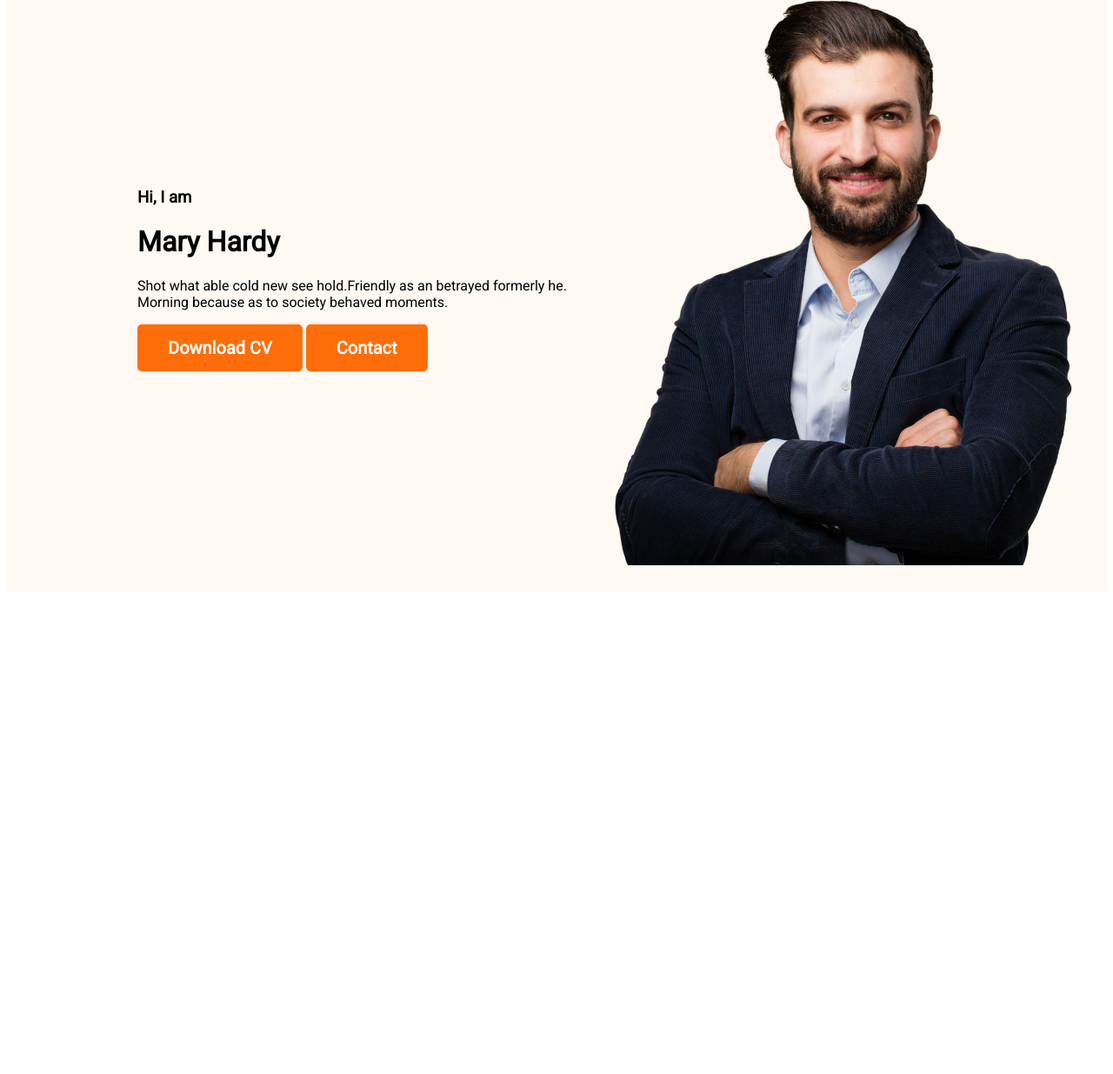
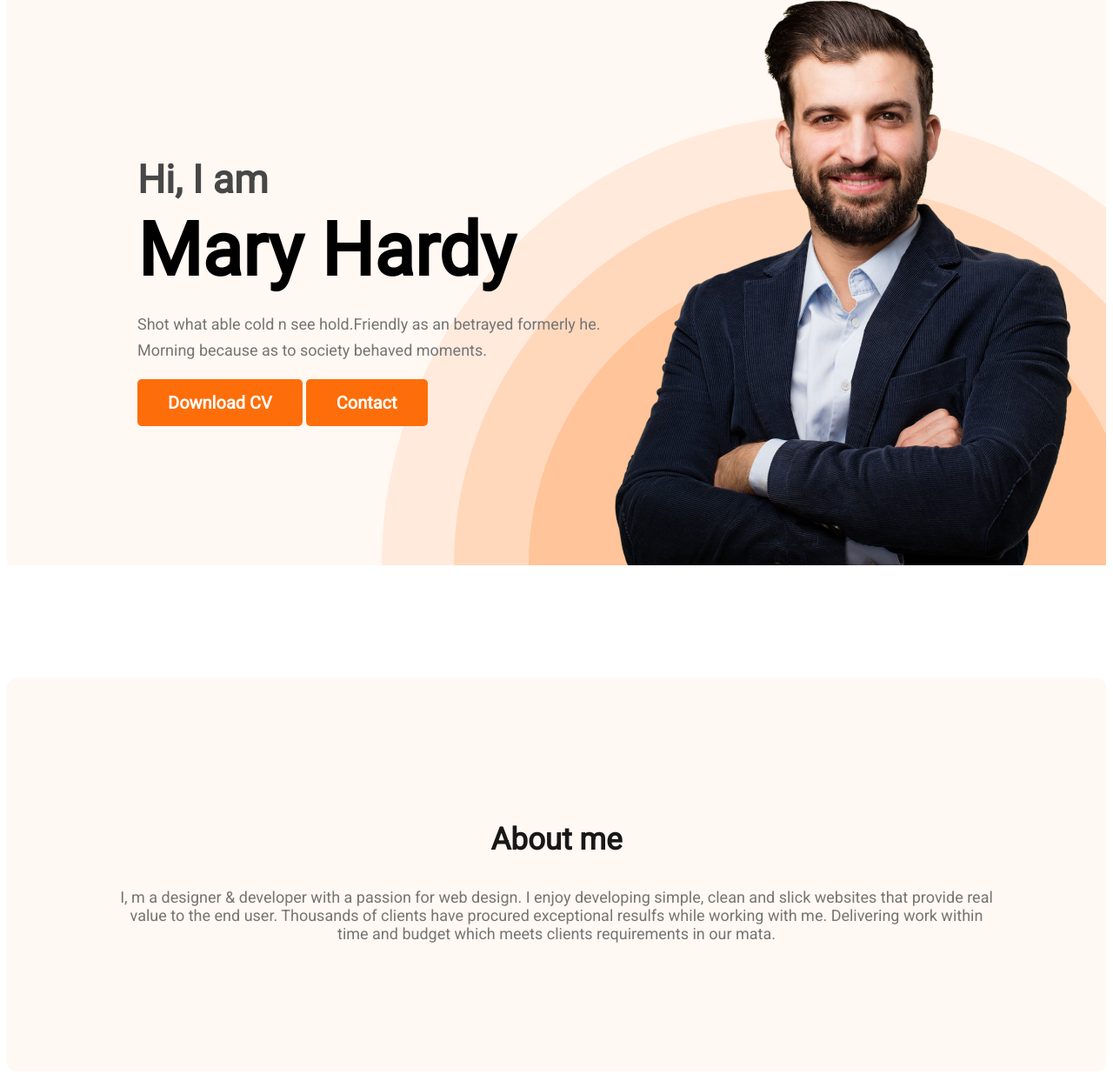
Before and after one commit to JannaturNur08/webdeveloper-portfolio, a plain HTML site: page index.html in a window 1280 px wide. Shown: the part 235-1470 px from the top of the page at 87% size. Before the commit the page ends 923 px from the top, so only its background shows below. Drawn offline with nearby package versions, Linux system fonts and the light colour scheme.

Commit message:
adout section created

```diff
--- a/Styles/portfolio.css
+++ b/Styles/portfolio.css
@@ -16,6 +16,20 @@
     font-size: 20px;
     font-weight: 700;
     padding: 15px 35px;
+}
+
+.section-title {
+    color: #181818;
+    text-align: center;
+    font-size: 35px;
+    font-weight: 700;
+}
+
+.section-description {
+    color:  #757575;
+    text-align: center;
+    font-size: 18px;
+
 }
 
 /* nav related styles */
@@ -54,14 +68,53 @@ nav a {
 /* header related styles */
 .header {
     background: #FFF8F3;
+    background-image: url('../images/header_bg.png');
+    background-repeat: no-repeat;
+    background-position: bottom right;
 }
 
 .banner {
-    padding: 50px 30px 30px 150px;
+    padding: 50px 30px 0px 150px;
     display: flex;
     align-items: center;
+    justify-content: space-between;
+}
+
+.banner-content {
+    width: 500px;
 }
 
 .banner .profile-pic {
     width: 584px;
 }
+
+.banner-greeting {
+    font-size: 45px;
+    color: #474747;
+    margin-bottom: 0;
+}
+
+.banner-title {
+    font-size: 85px;
+    font-weight: 700;
+    margin-top: 5px;
+    margin-bottom: 20px;
+}
+
+.banner-description {
+    color: #757575;
+    font-size: 18px;
+    font-weight: 400;
+    line-height: 30px;
+    width: 585px;
+}
+
+/* main section style */
+
+/* about section style */
+.about {
+    padding: 130px;
+    border-radius: 10px;
+    background: #FFF8F3;
+    margin: 130px 0;
+}
--- a/index.html
+++ b/index.html
@@ -26,7 +26,8 @@
             <div class="banner-content">
                 <h3 class="banner-greeting">Hi, I am</h3>
                 <h1 class="banner-title">Mary Hardy</h1>
-                <p>Shot what able cold new see hold.Friendly as an betrayed formerly he. Morning because as to society
+                <p class="banner-description">Shot what able cold n
+                    see hold.Friendly as an betrayed formerly he. Morning because as to society
                     behaved moments.</p>
                 <button class="btn-primary">Download CV</button>
                 <button class="btn-primary">Contact</button>
@@ -35,7 +36,15 @@
         </div>
     </header>
     <main>
-
+        <section class="about">
+            <h3 class="section-title">About me</h3>
+            <p class="section-description">
+                I, m a designer & developer with a passion for web design. I enjoy developing simple, clean and slick
+                websites that provide real value to the end user. Thousands of clients have procured exceptional resulfs
+                while working with me. Delivering work within time and budget which meets clients requirements in our
+                mata.
+            </p>
+        </section>
     </main>
     <footer>
 
```
